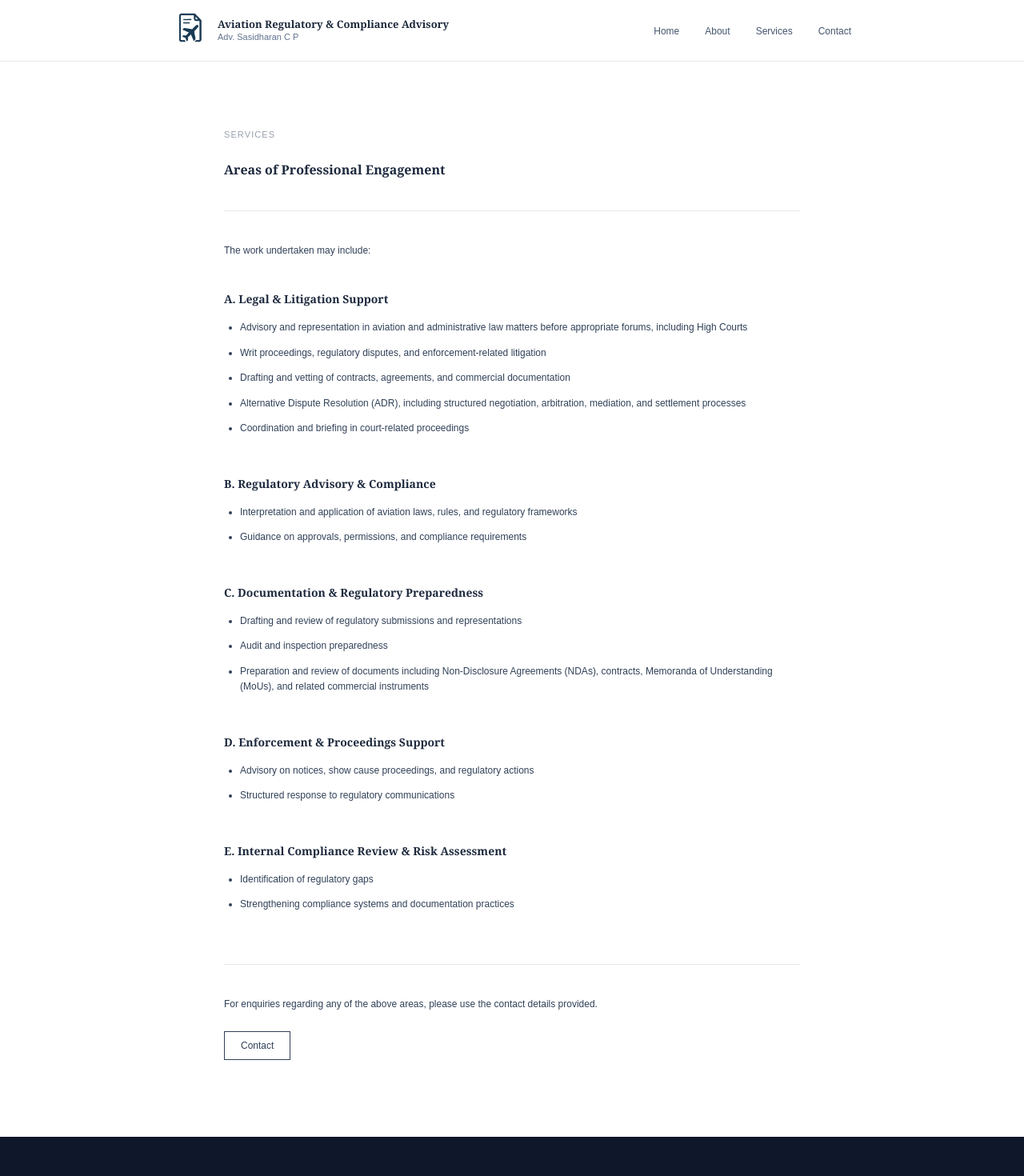
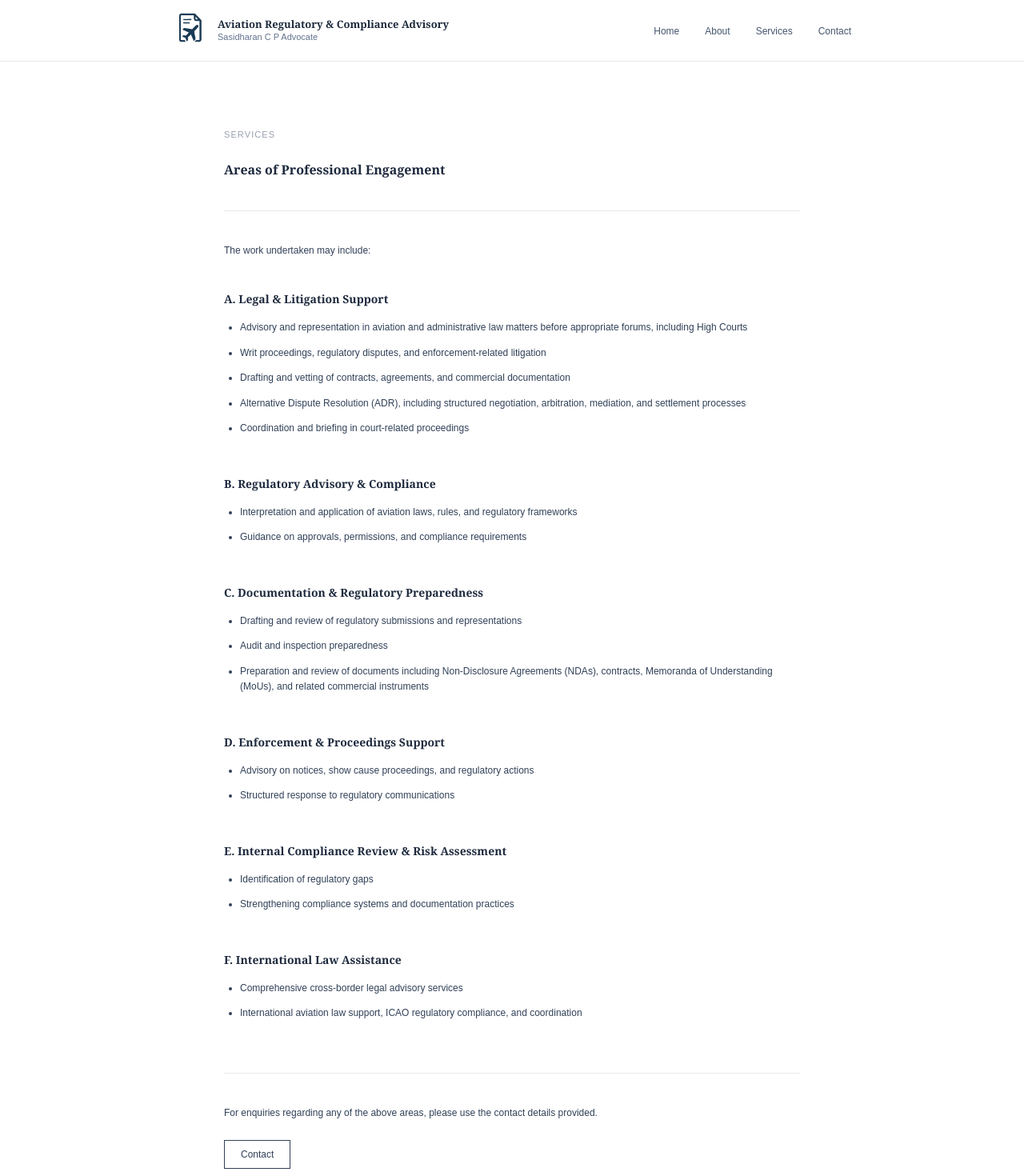
Before and after one commit to AbhijithTA/Aviation_Consultancy, a Next.js app: page /services in a window 1280 px wide. Shown: the top 1470 px of the page at 80% size. Built offline with nearby package versions, Linux system fonts and the light colour scheme.

Commit message:
Added a new service point

```diff
--- a/app/services/page.tsx
+++ b/app/services/page.tsx
@@ -43,6 +43,13 @@ export default function ServicesPage() {
         "Strengthening compliance systems and documentation practices",
       ],
     },
+    {
+      label: "F. International Law Assistance",
+      items: [
+        "Comprehensive cross-border legal advisory services",
+        "International aviation law support, ICAO regulatory compliance, and coordination",
+      ],
+    },
   ];
 
   return (
@@ -51,6 +58,7 @@ export default function ServicesPage() {
 
       <main className="w-full bg-white min-h-screen pt-16">
         <div className="container mx-auto px-6 py-16 md:py-24 max-w-3xl">
+
           {/* Page Label */}
           <p
             className="uppercase tracking-widest text-gray-400 mb-6"
@@ -62,11 +70,7 @@ export default function ServicesPage() {
           {/* Page Heading */}
           <h1
             className="text-slate-800 leading-snug mb-10"
-            style={{
-              fontFamily: "Georgia, serif",
-              fontSize: "16px",
-              fontWeight: "bold",
-            }}
+            style={{ fontFamily: "Georgia, serif", fontSize: "16px", fontWeight: "bold" }}
           >
             Areas of Professional Engagement
           </h1>
@@ -88,11 +92,7 @@ export default function ServicesPage() {
               <div key={section.label}>
                 <h2
                   className="text-slate-800 mb-4"
-                  style={{
-                    fontFamily: "Georgia, serif",
-                    fontSize: "14px",
-                    fontWeight: "bold",
-                  }}
+                  style={{ fontFamily: "Georgia, serif", fontSize: "14px", fontWeight: "bold" }}
                 >
                   {section.label}
                 </h2>
@@ -132,6 +132,7 @@ export default function ServicesPage() {
           >
             Contact
           </Link>
+
         </div>
       </main>
 
--- a/components/Navbar.tsx
+++ b/components/Navbar.tsx
@@ -46,7 +46,7 @@ export default function NavbarComponent() {
                 lineHeight: "1.3",
               }}
             >
-              Adv. Sasidharan C P
+              Sasidharan C P Advocate
             </span>
           </div>
         </Link>
--- a/components/ServiceSection.jsx
+++ b/components/ServiceSection.jsx
@@ -39,11 +39,18 @@ export default function ServicesSection() {
         "Strengthening compliance systems and documentation practices",
       ],
     },
+    {
+      label: "F. International Law Assistance",
+      items: [
+        "Comprehensive cross-border legal advisory services",
+        "International aviation law support, ICAO regulatory compliance, and coordination",
+      ],
+    },
   ];
 
   return (
     <section className="w-full bg-white border-b border-gray-200">
-      <div className="container mx-auto px-6 py-14 md:py-20 max-w-4xl">
+      <div className="container mx-auto px-6 py-16 md:py-24 max-w-3xl">
         {/* Page Label */}
         <p
           className="uppercase tracking-widest text-gray-400 mb-6"
@@ -54,7 +61,7 @@ export default function ServicesSection() {
 
         {/* Section Heading */}
         <h1
-          className="text-slate-800 leading-snug mb-8"
+          className="text-slate-800 leading-snug mb-10"
           style={{
             fontFamily: "Georgia, serif",
             fontSize: "16px",
@@ -65,7 +72,7 @@ export default function ServicesSection() {
         </h1>
 
         {/* Divider */}
-        <div className="border-t border-gray-200 mb-8" />
+        <div className="border-t border-gray-200 mb-10" />
 
         {/* Intro line */}
         <p
@@ -76,12 +83,11 @@ export default function ServicesSection() {
         </p>
 
         {/* Lettered sections */}
-        <div className="space-y-8">
+        <div className="space-y-12">
           {sections.map((section) => (
             <div key={section.label}>
-              {/* Sub-heading */}
               <h2
-                className="text-slate-800 mb-3"
+                className="text-slate-800 mb-4"
                 style={{
                   fontFamily: "Georgia, serif",
                   fontSize: "14px",
@@ -90,10 +96,8 @@ export default function ServicesSection() {
               >
                 {section.label}
               </h2>
-
-              {/* Bullet list */}
               <ul
-                className="text-slate-700 leading-relaxed space-y-2"
+                className="text-slate-700 leading-relaxed space-y-3"
                 style={{
                   fontFamily: "Arial, sans-serif",
                   fontSize: "12px",
```
